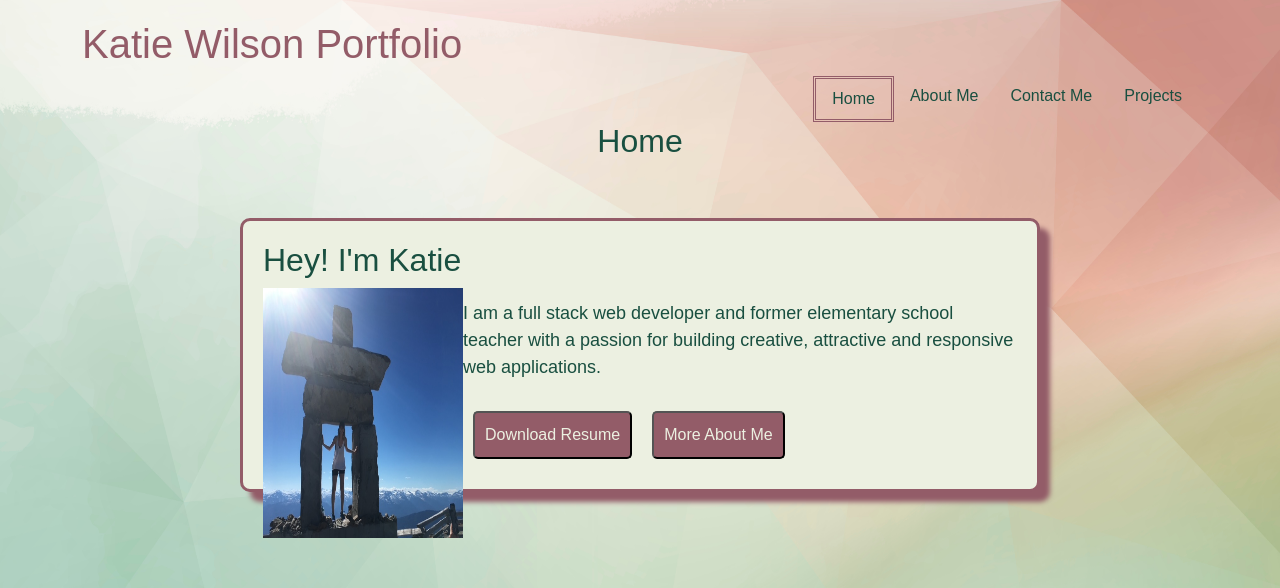
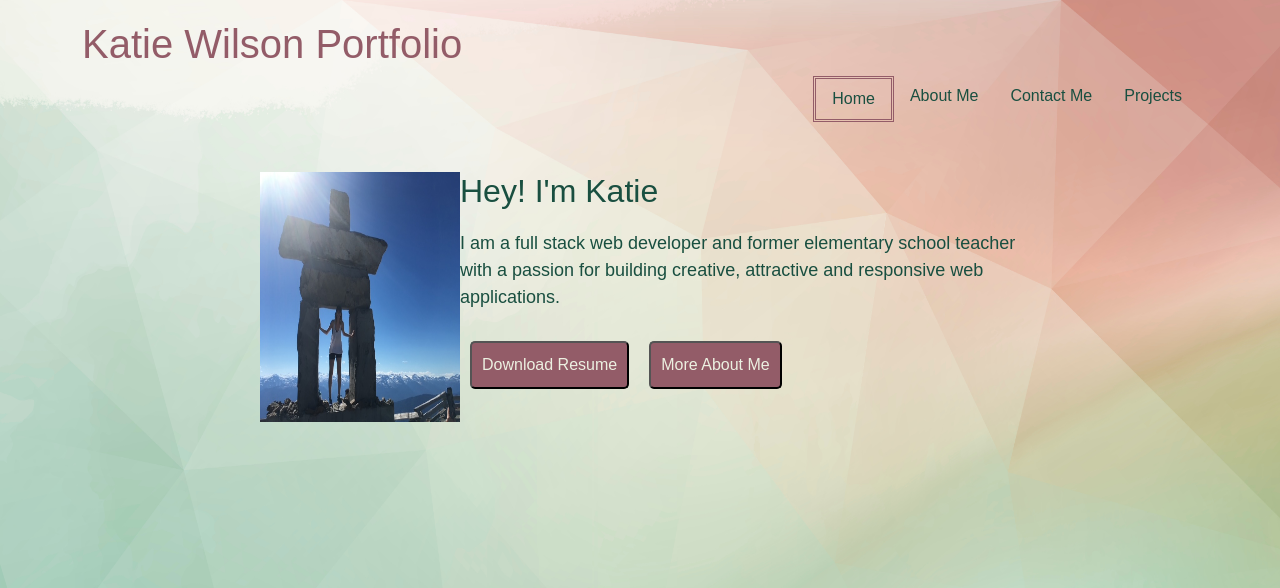
Before and after one commit to kmcwilson/react-portfolio, a React (Create React App) app: page / in a window 1280 px wide. Shown: the top 588 px of the page. Built offline with nearby package versions, Linux system fonts and the light colour scheme.

Commit message:
added to my descriptions

```diff
--- a/src/components/Header.js
+++ b/src/components/Header.js
@@ -4,7 +4,7 @@ import NavBar from './Navigation';
 const Header = ({ currentPage, setCurrentPage }) => {
     return (
         <header>
-            <div className='container'>
+            <div className='container' style={{marginBottom: '30px'}}>
                 <h1 className= 'portfolio-title'style= {{paddingTop: '20px'}}>Katie Wilson Portfolio</h1>
                 <NavBar setCurrentPage={setCurrentPage} currentPage={currentPage} id="navigation" className="flex-item nav-links-container" />
             </div>
--- a/src/components/PageContent.js
+++ b/src/components/PageContent.js
@@ -17,7 +17,7 @@ export default function PageContent ({currentPage}) {
     }
     return(
         <>
-        <h2 className="page-header"style={{textTransform:"capitalize", textAlign: 'center', paddingBottom: '50px'}}>{currentPage}</h2>
+        {/* <h2 className="page-header"style={{textTransform:"capitalize", textAlign: 'center', paddingBottom: '50px'}}>{currentPage}</h2> */}
         <div className='container'>{renderPage()}</div>
         </>
     )
--- a/src/index.css
+++ b/src/index.css
@@ -93,13 +93,13 @@ header {
   margin-left: auto;
   margin-right: auto;
   font-family: 'Playfair', sans-serif;
-  background: var(--yellow);
+  /* background: var(--yellow); */
   padding: 20px;
-  border-radius: 10px;
+  /* border-radius: 10px;
   border-style: solid;
   border-color: #935c68ff;
   border-width: 3px;
-  box-shadow: 10px 10px 5px var(--mauve);
+  box-shadow: 10px 10px 5px var(--mauve); */
   color: var(--green)
 }
 
--- a/src/pages/AboutMe.js
+++ b/src/pages/AboutMe.js
@@ -6,8 +6,10 @@ const AboutMe = () => {
             <div>
                 <img className="flex-item about-image"src="unstoppable.jpg" alt="Katie smiling" height="400px" width="400px"></img>
             </div>
-            <div>
-                <p className="flex-item about-info">Future Full Stack Web Developer leveraging background in Education to provide insight into how users will interact with software programs and websites as well as how these programs will be perceived by the user. Extensive experience in learning systems within the School Board coupled with the knowledge of Full Stack Web Development in order to successfully work within the technical realm of an institution. Effective at combining creativity and problem solving to develop user-friendly applications. Known among peers and colleagues for being a dedicated worker, a quick-learner and for paying attention to detail no matter the complexity of the project. </p>
+            <div className="flex-item about-info">
+                <h1>A brief history of me...</h1>
+                <p >I am a former educator with the Ottawa Carleton District School Board. I have taught for seven years and although I loved working with kids, in time I realized that working as a public school teacher was not my passion. </p>
+                <p >While teaching math I was introduced to coding and was very intrigued. I enjoy working with technology and learning new skills. I am now a full stack developer and am excited to work in this exciting and challenging field! </p>
             </div>
         </div>
     )
--- a/src/pages/Home.js
+++ b/src/pages/Home.js
@@ -4,8 +4,8 @@ const Home = () => {
     return (
         <div className="container" style={{ minHeight: '60vh' }}>
             <div className="home-info flex-item">
+            <img className="flex-item home-image"src="whistler.jpg" alt="Katie smiling" height="250px" width="200px" style={{float:'left'}}></img>
                 <h2>Hey! I'm Katie</h2>
-                <img className="flex-item home-image"src="whistler.jpg" alt="Katie smiling" height="250px" width="200px" style={{float:'left'}}></img>
                 <p className="home-description"> I am a full stack web developer and former elementary school teacher with a passion for building creative, attractive and responsive web applications.</p>
                 <a href='Kathleen-Wilson-Resume_2022(10).pdf' download='Kathleen-Wilson-Resume_2022(10).pdf'><button className="card-button">Download Resume</button></a>
                 <a href='/#about'><button className="card-button" type='submit'>More About Me</button></a>
```
